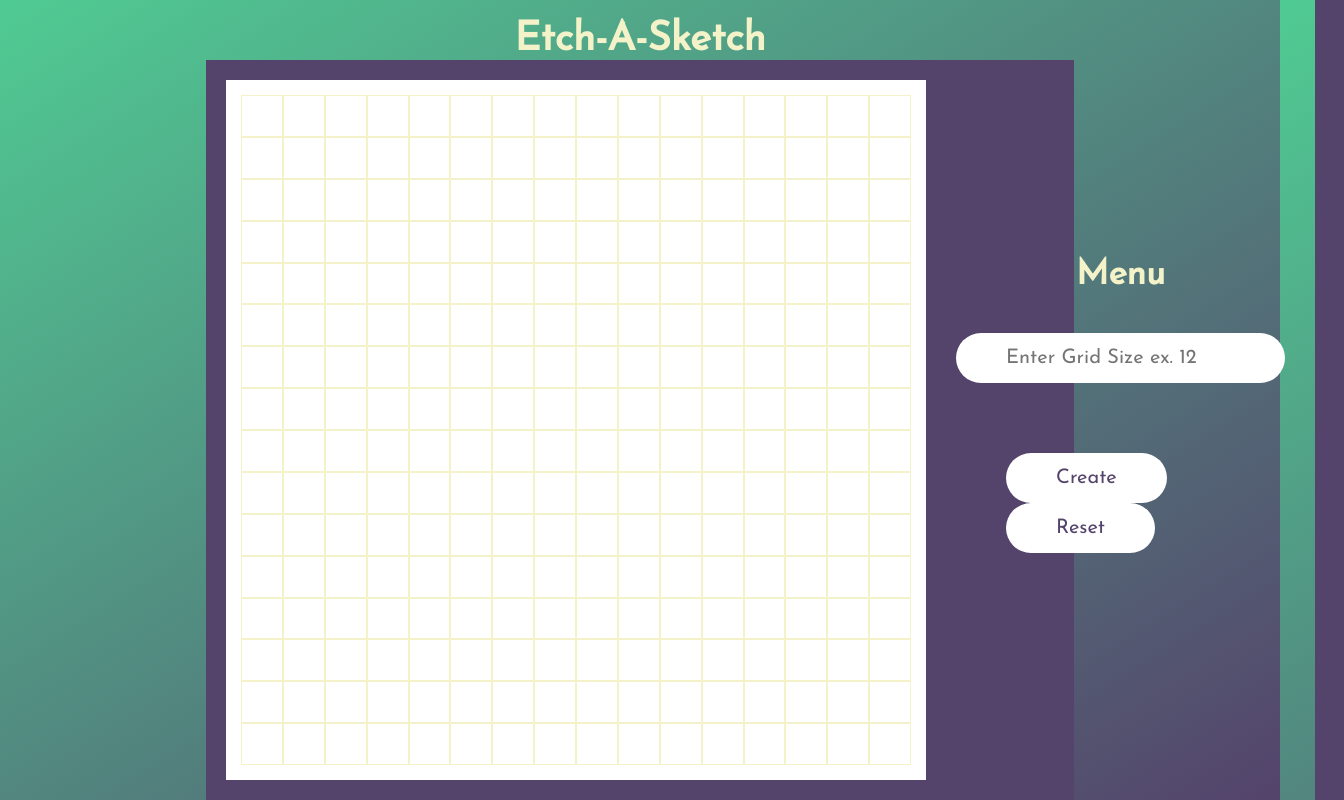
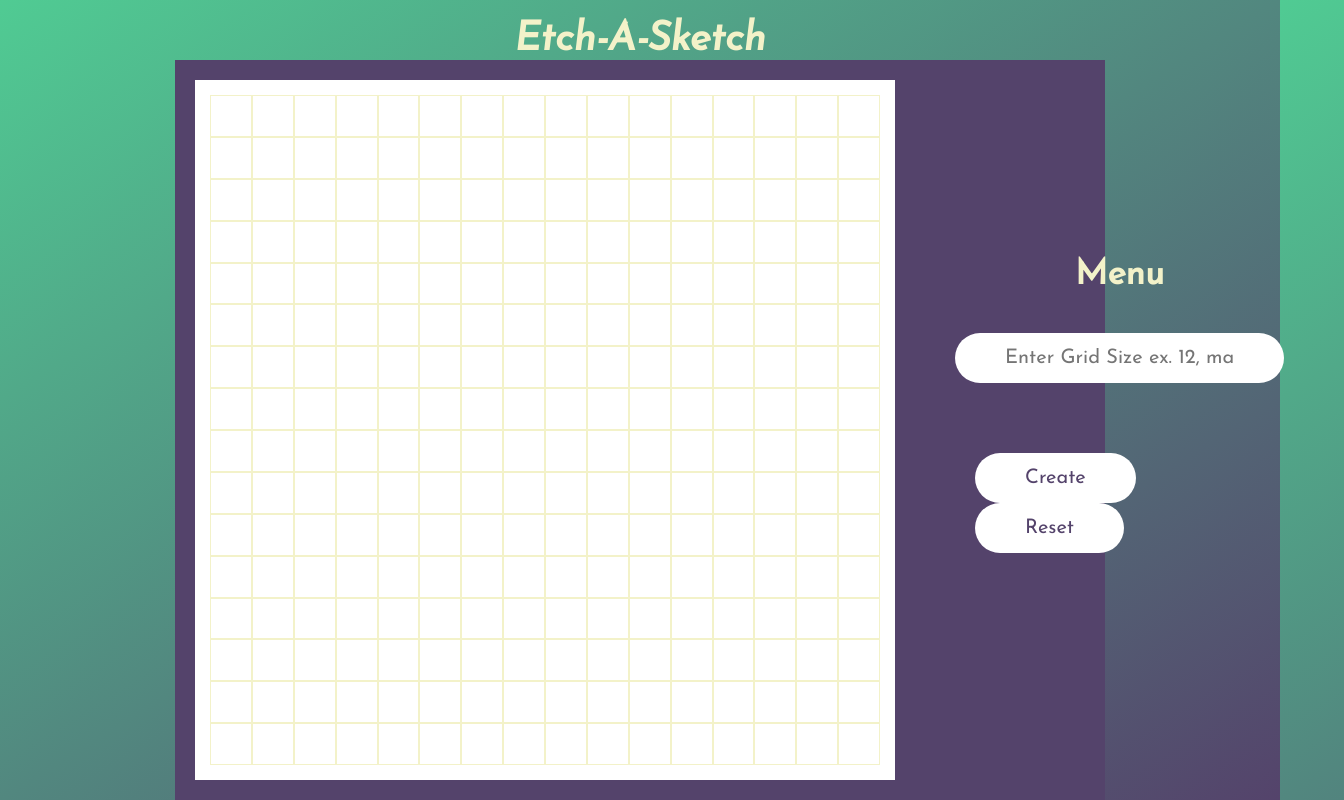
Before and after one commit to g0vin-d/ETCH-A-SKETCH, a plain HTML site: page index.html in a window 1280 px wide. Shown: the whole page, 1344 px wide, since content can reach past the window. Drawn offline with Linux system fonts and the light colour scheme.

Commit message:
removes css bug

```diff
--- a/css/style.css
+++ b/css/style.css
@@ -42,13 +42,14 @@ body {
 }
 
 .navbar {
-    height: 8rem;
+    height: 6rem;
 }
 
 .heading-6 {
     font-size: 4rem;
     font-family: var(--font-heading);
     color: var(--color-text);
+    font-style: italic;
 }
 
 .heading-5 {
@@ -59,7 +60,7 @@ body {
 }
 
 .grid__section {
-    width: 70%;
+    width: 75%;
     margin: 0 auto;
     display: grid;
     grid-template-columns: 1fr 1fr;
@@ -69,7 +70,7 @@ body {
 }
 
 .grid__menu {
-    padding: 6rem 3rem;
+    padding: 6rem 6rem;
     display: flex;
     flex-direction: column;
     align-items: center;
@@ -77,7 +78,7 @@ body {
 }
 
 .grid__btns {
-    margin: 5rem;
+    margin: 5rem 2rem;
 }
 
 .btn {
@@ -110,6 +111,7 @@ body {
     border-radius: 100px;
     margin-bottom: 2rem;
     color: var(--color-primary-dark);
+    align-self: stretch;
 }
 
 
--- a/index.html
+++ b/index.html
@@ -19,7 +19,7 @@
 
             <div class="grid__menu">
                 <h6 class="heading-5">Menu</h6>
-                <input type="text" class="grid__input" name="gridsize" id="gridsize" placeholder="Enter Grid Size ex. 12">
+                <input type="text" class="grid__input" name="gridsize" id="gridsize" placeholder="Enter Grid Size ex. 12, max=40">
                 <div class="grid__btns">
                     <button class="btn crt-btn">Create</button>
                     <button class="btn rst-btn">Reset</button>
--- a/script/script.js
+++ b/script/script.js
@@ -34,6 +34,7 @@ rstbtn.addEventListener("click" , resetGrid);
 
 crtbtn.addEventListener("click", () => {
     let inp = Number(document.getElementById("gridsize").value);
+    if (inp >= 40) inp = 40;
     const griditems = document.querySelectorAll(".grid-Item");
     griditems.forEach(griditem => grid.removeChild(griditem));
     drawGrid(inp, inp);
```
